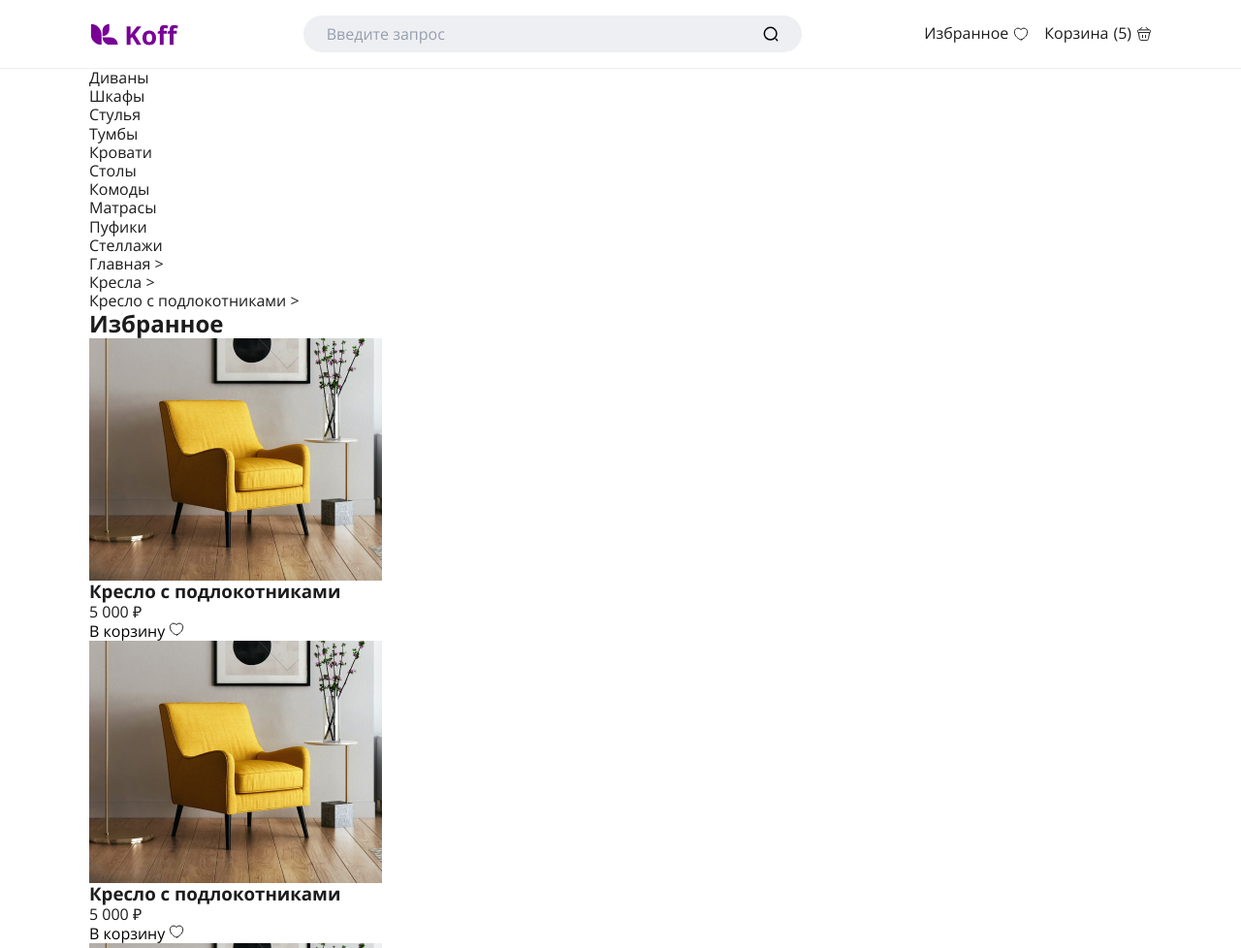
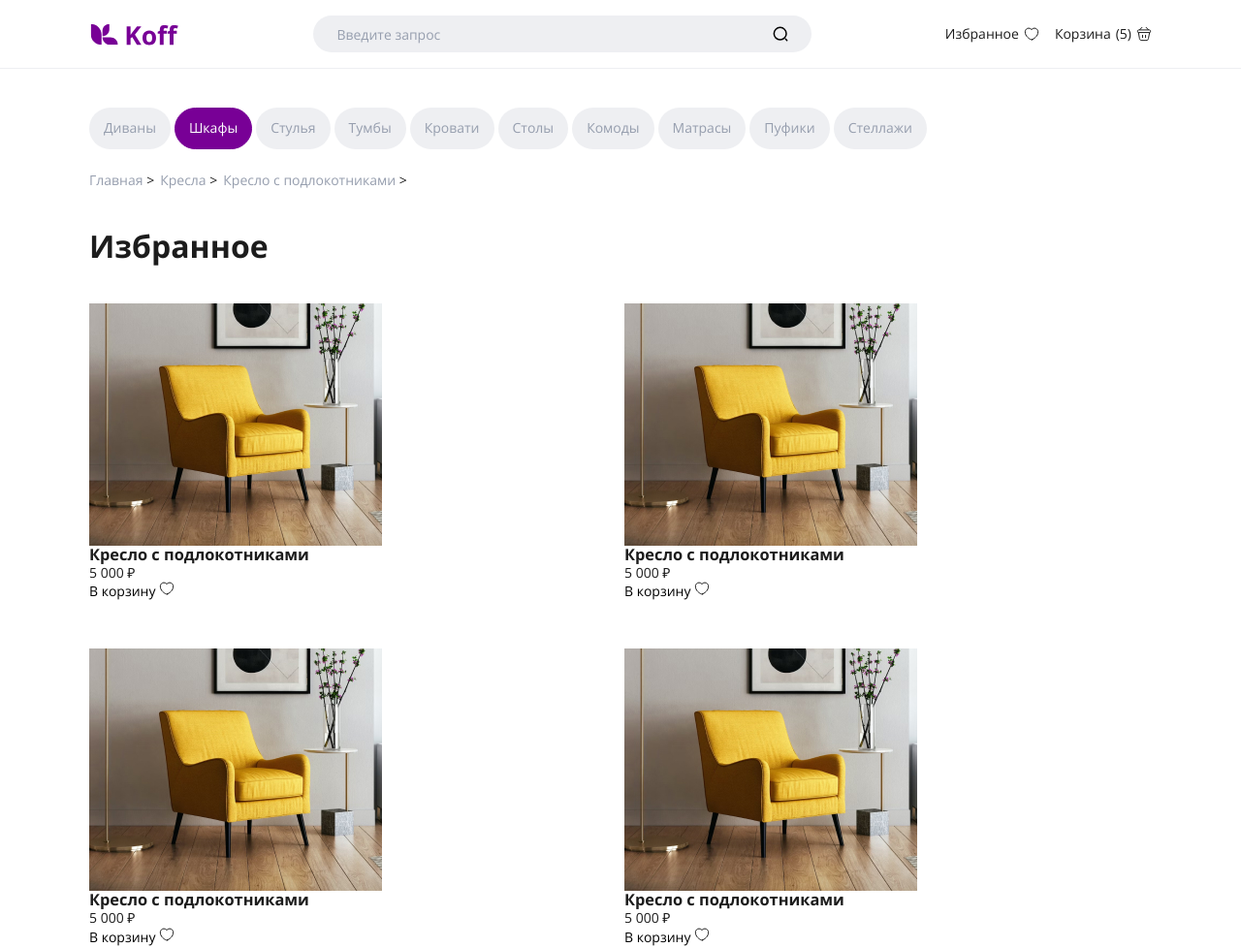
Before and after one commit to tracer566/koff, a website built with Vite: page index.html in a window 1280 px wide. Shown: the top 978 px of the page at 97% size. Built offline with nearby package versions, Linux system fonts and the light colour scheme.

Commit message:
Начал секцию goods

```diff
--- a/index.html
+++ b/index.html
@@ -69,7 +69,7 @@
 <a class="catalog__link" href="/category?slug=Диваны">Диваны</a>
 </li>
 <li class="catalog__item">
-<a class="catalog__link" href="/category?slug=Шкафы">Шкафы</a>
+<a class="catalog__link catalog__link_active" href="/category?slug=Шкафы">Шкафы</a>
 </li>
 <li class="catalog__item">
 <a class="catalog__link" href="/category?slug=Стулья">Стулья</a>
--- a/styles/breadcrumb.scss
+++ b/styles/breadcrumb.scss
@@ -1,10 +1,23 @@
 .breadcrumb {
+  padding-top: 20px;
 
-  &__list {}
+  @media(min-width:820px) {
+    padding-top: 24px;
+  }
 
-  &__item {}
+  &__list {
+    display: flex;
+    align-items: center;
+    gap: 6px;
+  }
 
-  &__link {}
+  &__item {
+    cursor: pointer;
+  }
 
-  &__separator {}
+  &__link {
+    color: #969EAE;
+  }
+
+  // &__separator {}
 }
--- a/styles/catalog.scss
+++ b/styles/catalog.scss
@@ -1,10 +1,71 @@
 .catalog {
+  overflow: hidden;
+  padding-top: 24px;
 
-  &__container {}
+  @media(min-width: 580px) {
+    padding-top: 32px;
+  }
 
-  &__list {}
+  @media(min-width: 820px) {
+    padding-top: 40px;
+  }
 
-  &__item {}
+  &__container {
+    padding: 0;
+  }
 
-  &__link {}
+  &__list {
+    overflow-x: auto;
+    padding: 0 16px;
+    display: flex;
+    gap: 4px;
+
+    @media(min-width: 580px) {
+      padding: 0 29px;
+    }
+
+    @media(min-width: 820px) {
+      padding: 0 43px;
+    }
+
+    @media(min-width: 1120px) {
+      padding: 0 92px;
+    }
+
+  }
+
+  &__item {
+    cursor: pointer;
+  }
+
+  &__link {
+    background-color: #EEEFF2;
+    padding: 12px 14px;
+    border-radius: 32px;
+    color: #969EAE;
+    display: block;
+    outline: none;
+    border: 1px solid transparent;
+    transition: border-color 0.4s ease, background-color 0.4s ease;
+
+    &:hover,
+    &:focus-visible {
+      background-color: transparent;
+      border-color: #780096;
+      color: #780096
+    }
+
+    &:active,
+    &_active {
+      background-color: #780096;
+      border-color: #780096;
+      color: #fff;
+    }
+
+    &_active {
+      pointer-events: none;
+    }
+  }
+
+
 }
--- a/styles/default.scss
+++ b/styles/default.scss
@@ -20,7 +20,7 @@ body {
   text-rendering: optimizeLegibility;
   -webkit-tap-highlight-color: rgba(0, 0, 0, 0);
   -webkit-tap-highlight-color: transparent;
-  font-size: 16px;
+  font-size: 14px;
   color: #1C1C1C;
   background-color: #fff;
   line-height: 1.2;
@@ -104,7 +104,7 @@ fieldset {
     padding: 0 43px;
   }
 
-  @media(min-width: 1140px) {
+  @media(min-width: 1120px) {
     padding: 0 92px;
   }
 }
--- a/styles/goods.scss
+++ b/styles/goods.scss
@@ -1,8 +1,37 @@
 .goods {
+  padding-top: 24px;
 
-  &__title {}
+  // padding-bottom: 32px;
+  @media(min-width: 580px) {
+    padding-top: 32px;
+  }
 
-  &__list {}
+  @media(min-width: 820px) {
+    padding-top: 40px;
+  }
+
+  &__title {
+    font-weight: bold;
+    font-size: 24px;
+
+    @media(min-width: 580px) {
+      font-size: 32px;
+    }
+  }
+
+  &__list {
+    padding-top: 24px;
+    display: grid;
+    column-gap: 8px;
+    row-gap: 50px;
+    grid-template-columns: 1fr 1fr;
+    justify-content: space-around;
+
+    // padding-bottom: 24px;
+    @media(min-width:820px) {
+      padding-top: 40px;
+    }
+  }
 
   &__item {}
 
```
Also changed, not shown: dist/assets/index-BmtJcdm_.css (added), dist/assets/index-C8iR8805.css (deleted), dist/assets/index-COTRQWm5.js (renamed from dist/assets/index-vhZovMS4.js), dist/index.html.
